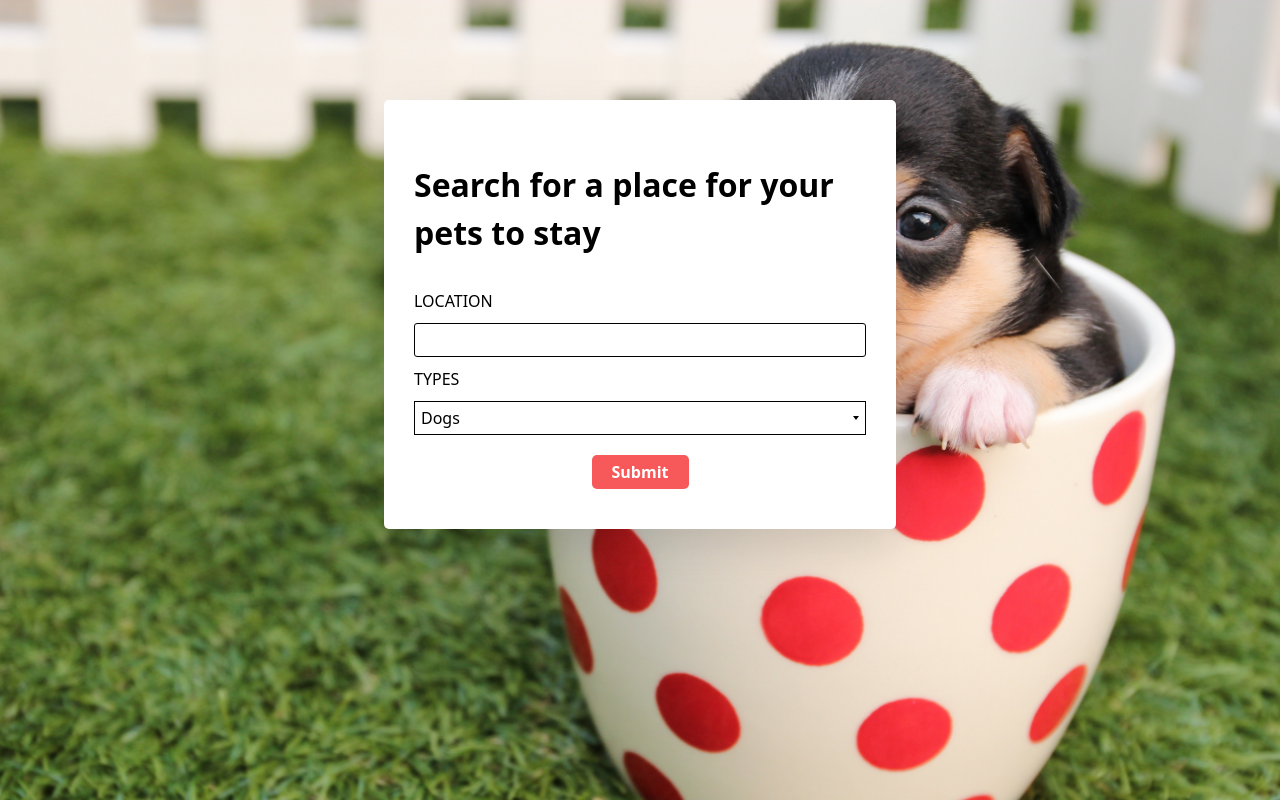
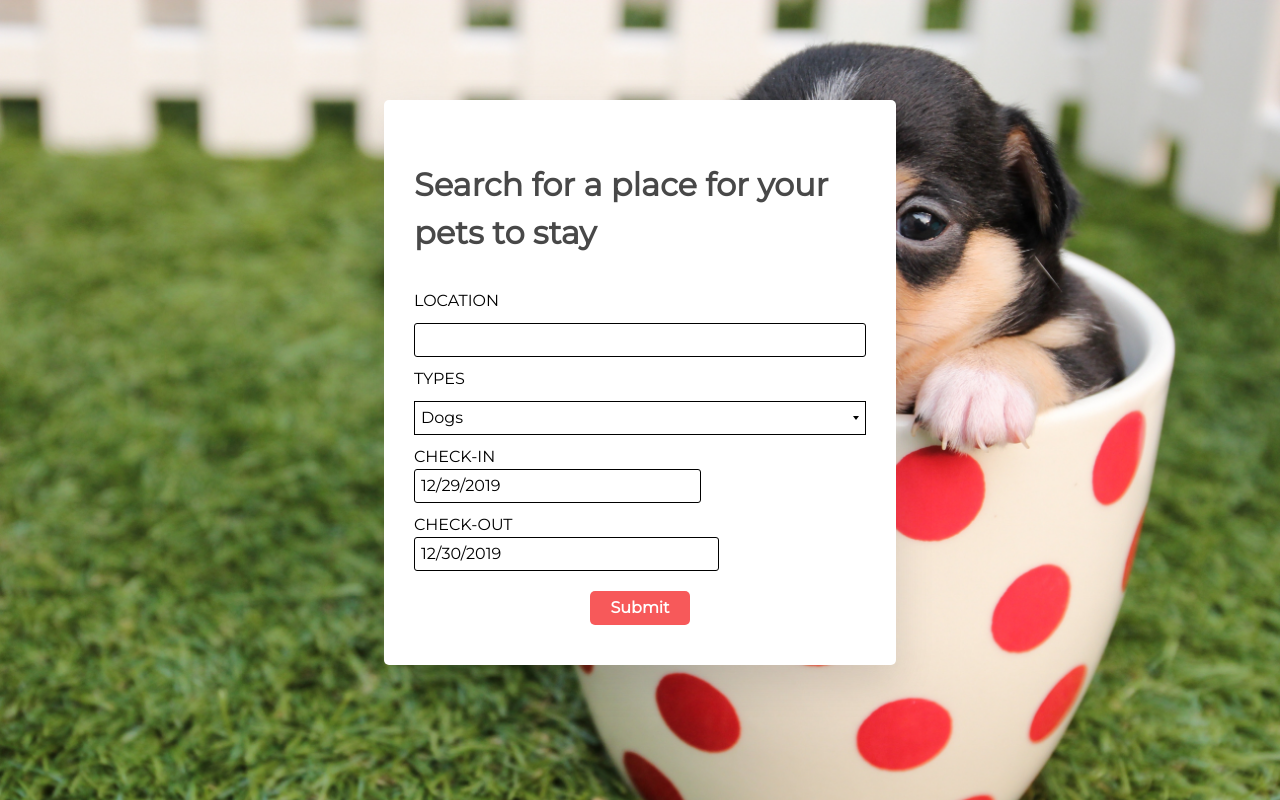
Before and after one commit to paeybu/pet-bnb, a React (Create React App) app: page / in a window 1280 px wide. Built offline with nearby package versions, Linux system fonts and the light colour scheme.

Commit message:
add some date features

```diff
--- a/package.json
+++ b/package.json
@@ -7,8 +7,10 @@
     "@testing-library/react": "^9.4.0",
     "@testing-library/user-event": "^7.2.1",
     "axios": "^0.19.0",
+    "moment": "^2.24.0",
     "query-string": "^6.9.0",
     "react": "^16.12.0",
+    "react-datepicker": "^2.10.1",
     "react-dom": "^16.12.0",
     "react-icons": "^3.8.0",
     "react-router-dom": "^5.1.2",
--- a/src/components/Home.js
+++ b/src/components/Home.js
@@ -1,20 +1,34 @@
 import React, { useState } from 'react'
 import { Redirect } from 'react-router-dom'
+import DatePicker from 'react-datepicker'
+import 'react-datepicker/dist/react-datepicker.css'
 import HomeHero from '../assets/home-hero.jpg'
+import moment from 'moment'
 
 const Home = () => {
   const [location, setLocation] = useState('')
   const [types, setTypes] = useState('dogs')
   const [redirect, setRedirect] = useState(false)
+  const [checkIn, setCheckIn] = useState(moment().valueOf())
+  // Tomorrow
+  const [checkOut, setCheckOut] = useState(
+    moment()
+      .add(1, 'days')
+      .valueOf()
+  )
 
   const handleSubmit = e => {
     e.preventDefault()
     setRedirect(true)
   }
 
+  const formatDate = date => moment(date).format('YYYY-MM-DD')
+
   return redirect ? (
     <Redirect
-      to={`/listings?location=${location.toLowerCase()}&types=${types}`}
+      to={`/listings?location=${location.toLowerCase()}&types=${types}&check_in=${formatDate(
+        checkIn
+      )}&check_out=${formatDate(checkOut)}`}
     />
   ) : (
     <div className="home">
@@ -42,6 +56,22 @@ const Home = () => {
               <option value="dogs">Dogs</option>
               <option value="cats">Cats</option>
             </select>
+            <div className="row">
+              <div className="check-in">
+                <label htmlFor="checkin">Check-in</label>
+                <DatePicker
+                  selected={checkIn}
+                  onChange={date => setCheckIn(date)}
+                />
+              </div>
+              <div className="check-out">
+                <label htmlFor="checkout">Check-out</label>
+                <DatePicker
+                  selected={checkOut}
+                  onChange={date => setCheckOut(date)}
+                />
+              </div>
+            </div>
             <button className="btn btn-default" type="submit">
               Submit
             </button>
--- a/src/components/Listing.js
+++ b/src/components/Listing.js
@@ -1,19 +1,75 @@
 import React, { useState, useEffect } from 'react'
 import { LISTINGS } from '../utils/data'
+import DatePicker from 'react-datepicker'
+import queryString from 'query-string'
+import moment from 'moment'
 
-const Listing = ({ match }) => {
+import 'react-datepicker/dist/react-datepicker.css'
+
+const Listing = ({ match, location }) => {
   const id = Number(match.params.id)
+  const { search } = location
+  const queries = queryString.parse(search)
+  const { check_in, check_out } = queries
+
+  const [checkIn, setCheckIn] = useState(moment().valueOf())
+  // Tomorrow
+  const [checkOut, setCheckOut] = useState(
+    moment()
+      .add(1, 'days')
+      .valueOf()
+  )
+
   const [listing, setListing] = useState({})
 
   useEffect(() => {
     const listing = LISTINGS.find(listing => Number(id) === listing.id)
     setListing(listing)
+    setDateIfExist()
+    console.log(check_in)
   }, [])
+
+  const setDateIfExist = () => {
+    if (check_in && check_out) {
+      const year_in = check_in.substr(0, 4)
+      const month_in = Number(check_in.substr(5, 2)) - 1
+      const day_in = check_in.substr(8, 2)
+      const year_out = check_out.substr(0, 4)
+      const month_out = Number(check_out.substr(5, 2)) - 1
+      const day_out = check_out.substr(8, 2)
+
+      setCheckIn(new Date(year_in, month_in, day_in))
+      setCheckOut(new Date(year_out, month_out, day_out))
+    }
+  }
   return (
-    <div className="listing">
-      <img src={listing.img} alt="" />
-      <h1>{listing.name}</h1>
-      <p>{listing.location}</p>
+    <div className="container">
+      <div className="listing">
+        <img src={listing.img} alt="" style={{ flex: 1 }} />
+
+        <div className="info">
+          <h1>{listing.name}</h1>
+          <p>{listing.location}</p>
+        </div>
+        <div className="booking">
+          <form>
+            <p>฿{listing.price} per night</p>
+            <p>{listing.rating}</p>
+            <label htmlFor="checkIn">Check-In</label>
+            <p>
+              <DatePicker selected={checkIn} />
+            </p>
+            <label htmlFor="checkOut">Check-out</label>
+            <p>
+              <DatePicker selected={checkOut} />
+            </p>
+            <p>฿{listing.price} x 2 nights</p>
+            <button type="submit" className="btn btn-default">
+              Reserve
+            </button>
+          </form>
+        </div>
+      </div>
     </div>
   )
 }
--- a/src/components/Listings.js
+++ b/src/components/Listings.js
@@ -8,25 +8,37 @@ const Listings = ({ location }) => {
   const [listings, setListings] = useState([])
   const { search } = location
   const queries = queryString.parse(search)
-  const { location: listingLocation, types } = queries
+  const { location: listingLocation, types, check_in, check_out } = queries
 
   useEffect(() => {
     setListings(LISTINGS)
-    console.log(location)
+    console.log(queries)
   }, [search])
 
   return (
     <div>
-      <h1>
-        {listingLocation.charAt(0).toUpperCase() + listingLocation.slice(1)}
+      <h1 style={{ marginLeft: '30px' }}>
+        {/* Capitalize */}
+        {listingLocation &&
+          listingLocation.charAt(0).toUpperCase() + listingLocation.slice(1)}
       </h1>
       <ul className="listings">
         {listings
-          .filter(l => l.location === 'Nonthaburi')
+          .filter(l =>
+            listingLocation
+              ? l.location.toUpperCase() === listingLocation.toUpperCase()
+              : true
+          )
           .map(listing => (
-            <>
-              <Link to={`${location.pathname}/${listing.id}`}>
-                <li key={listing.id} className="listing">
+            <Link
+              key={listing.id}
+              to={
+                check_in && check_out
+                  ? `${location.pathname}/${listing.id}?check_in=${check_in}&check_out=${check_out}`
+                  : `${location.pathname}/${listing.id}`
+              }
+            >
+              <li className="listing">
                 <div className="listing-img">
                   <img src={listing.img} alt="Listing images" />
                 </div>
@@ -51,7 +63,6 @@ const Listings = ({ location }) => {
                 </div>
               </li>
             </Link>
-            </>
           ))}
       </ul>
     </div>
--- a/src/index.css
+++ b/src/index.css
@@ -1,11 +1,16 @@
+@import url('https://fonts.googleapis.com/css?family=Montserrat&display=swap');
+
+body {
+  font-family: 'Montserrat', sans-serif;
+}
+
 .container {
-  width: 1140px;
+  max-width: 1140px;
   margin: 0 auto;
 }
 
 .full-height {
   min-height: 100vh;
-  background-size: cover;
 }
 
 .search {
@@ -19,6 +24,27 @@
   padding: 40px 30px;
   box-shadow: 0 16px 40px rgba(0, 0, 0, 0.12);
   border-radius: 5px;
+}
+
+.row {
+  display: flex;
+  flex-wrap: wrap;
+  justify-content: space-between;
+}
+
+.check-in,
+.check-out {
+  margin-top: 10px;
+}
+
+.check-in p,
+.check-out,
+p {
+  margin: 10px 0 0;
+}
+
+.search h1 {
+  color: rgb(72, 72, 72);
 }
 
 .btn.btn-default {
@@ -44,7 +70,8 @@ input {
   list-style: none;
   display: grid;
   grid-template-columns: repeat(auto-fill, minmax(350px, 1fr));
-  padding: 0 30px;
+  column-gap: 1em;
+  row-gap: 1em;
 }
 
 .listings a {
@@ -84,3 +111,32 @@ input {
   text-align: center;
   margin: 10px 0;
 }
+
+.listing {
+  display: flex;
+  flex-wrap: wrap;
+}
+
+.listing .info {
+  flex-basis: 70%;
+  overflow: hidden;
+}
+
+.listing .booking {
+  flex-basis: 30%;
+  padding: 10px 10px 10px 30px;
+  box-shadow: 0px 2px 15px rgba(0, 0, 0, 0.12);
+  margin: 30px 0 30px 0;
+}
+
+.listing .info img {
+  max-width: 100%;
+}
+
+.react-datepicker-wrapper {
+  width: 100%;
+}
+
+.react-datepicker__input-container input {
+  width: 100%;
+}
--- a/src/utils/data.js
+++ b/src/utils/data.js
@@ -67,3 +67,11 @@ export const LISTINGS = [
       'https://i.pinimg.com/originals/18/58/2c/18582c92c36cba45ef7c55ea3b623e04.jpg'
   }
 ]
+
+export const USERS = [
+  {
+    email: 'pkb@gmail.com',
+    password: 123456,
+    name: 'Pae Kabu'
+  }
+]
```
Also changed, not shown: 1 other file (tests, documents, lock files or other folders). Lines whose indentation alone changed are shown as unchanged.
